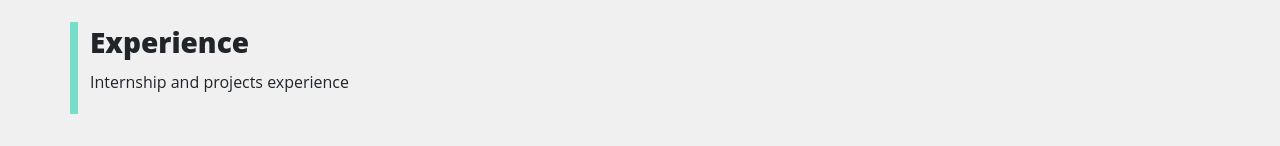
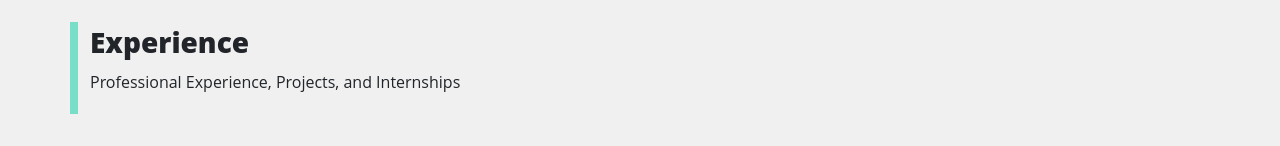
Before and after one commit to Charles-Wambua/personal-portfolio, a React (Create React App) app: page / in a window 1280 px wide. Shown: the part 2247-2393 px from the top of the page. Built offline with nearby package versions, Linux system fonts and the light colour scheme.

Commit message:
Fix: fixed dependency mismatch

```diff
--- a/src/components/experie.js
+++ b/src/components/experie.js
@@ -64,7 +64,8 @@ const Experience = ({ isDarkTheme }) => {
           <div className="row">
             <div className="col-lg-12 heading">
               <h2>Experience</h2>
-              <p>Internship and projects experience</p>
+              <p>Professional Experience, Projects, and Internships</p>
+
             </div>
             <div className="experience_container">
               <ul className="timeline">
@@ -85,8 +86,9 @@ const Experience = ({ isDarkTheme }) => {
                   </div>
                   <div className="timeline-content">
                     <div className="timeline-heading">
-                      <h4 className="timeline-title"></h4>
+                      <h4 className="timeline-title">Software Engineer</h4>
                     </div>
+
                     <div className="timeline-body">
                       <p>
                         <b>Company:</b> Roam Electric
@@ -123,7 +125,7 @@ const Experience = ({ isDarkTheme }) => {
                   </div>
                   <div className="timeline-panel">
                     <div className="timeline-heading">
-                      <h4 className="timeline-title">2023.08 - 2023.12</h4>
+                      <h4 className="timeline-title">2023.01 - 2023.06</h4>
                       <p>
                         <small className="text-muted">
                           <span className="fa fa-map-marker"></span> Nairobi,
```
